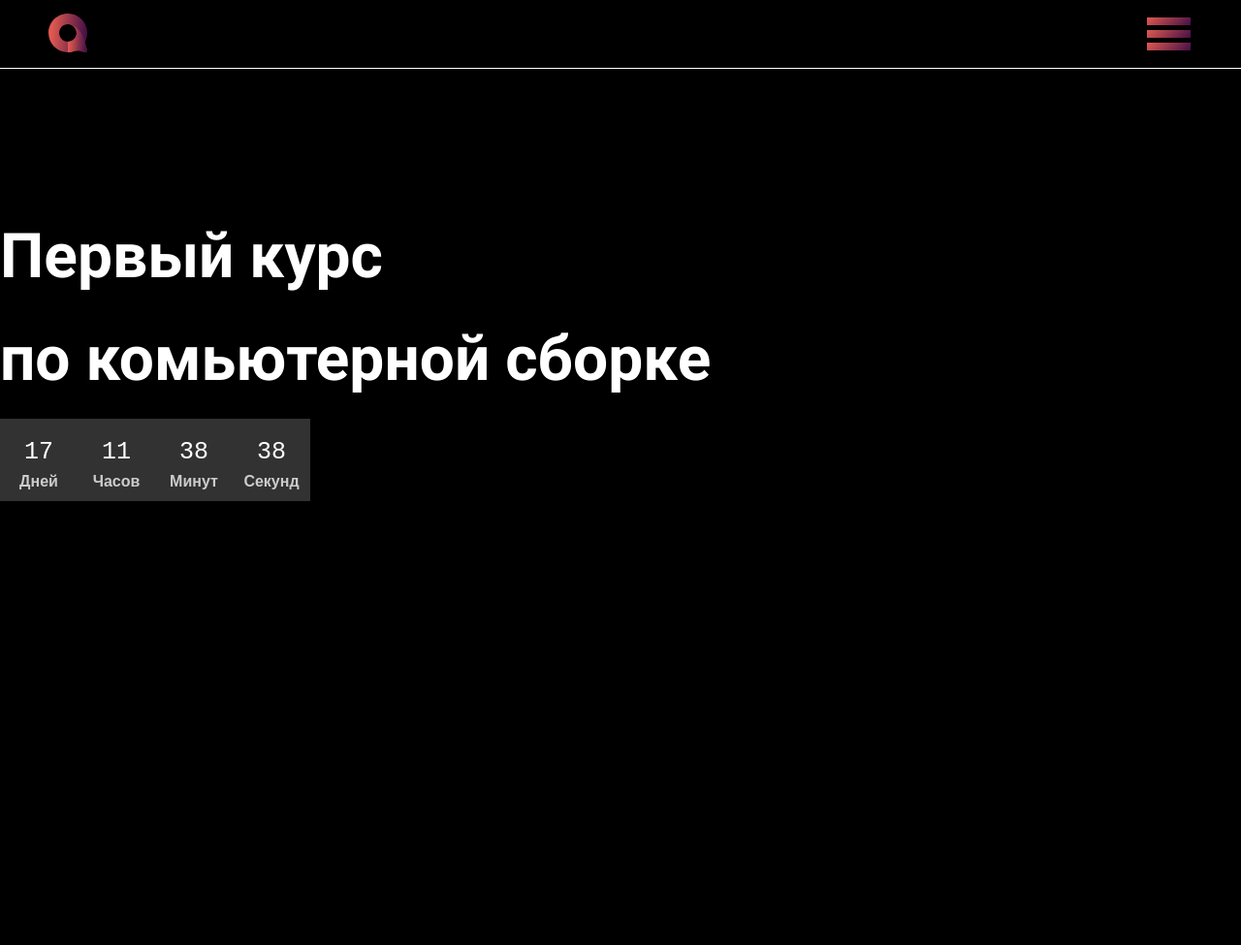
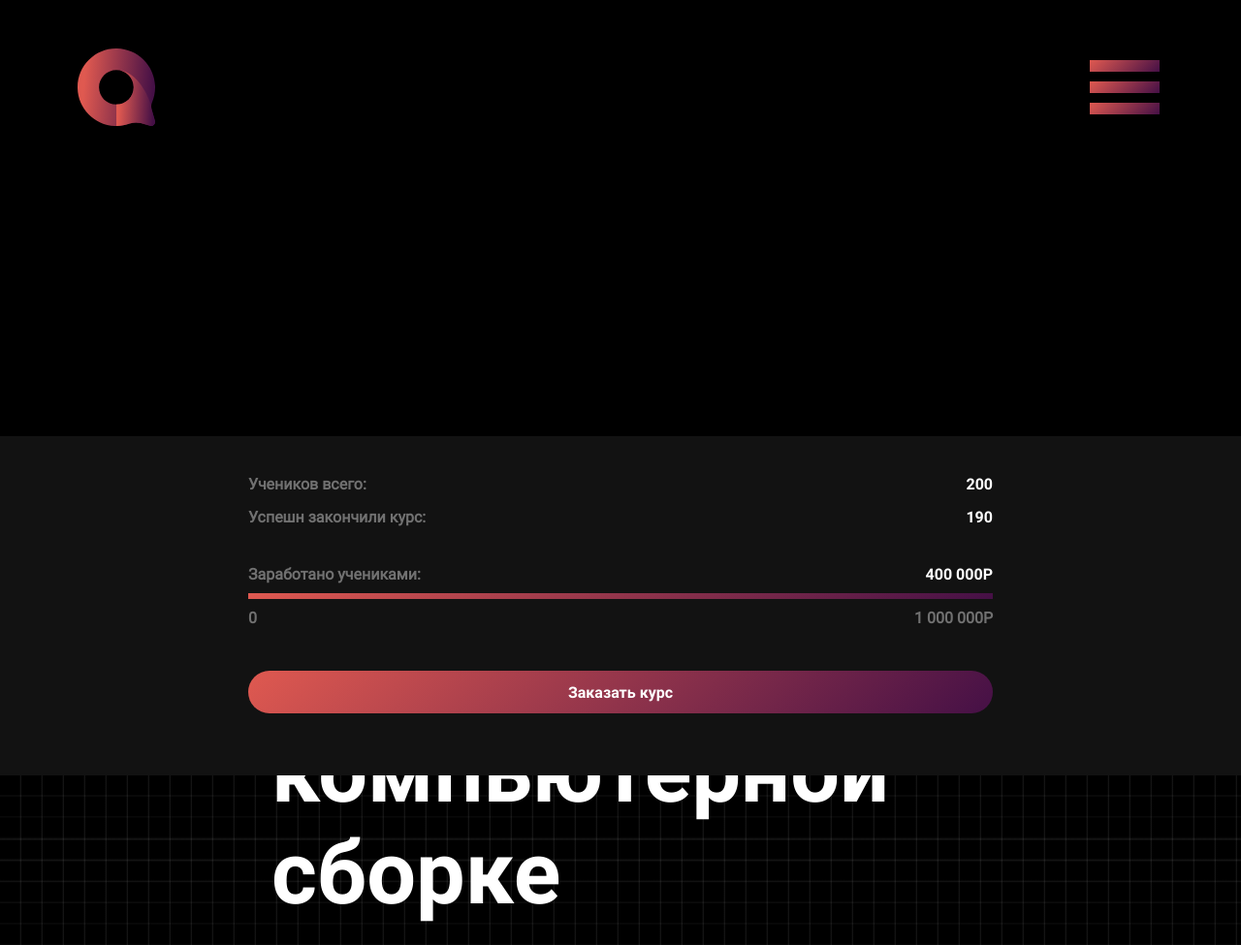
Before and after one commit to AlporiRoin/FirstCourseInComputerAssembly, a plain HTML site: page index.html in a window 1280 px wide. Shown: the top 975 px of the page at 97% size. Drawn offline with Linux system fonts and the light colour scheme.

Commit message:
Add files via upload

```diff
--- a/index.html
+++ b/index.html
@@ -49,7 +49,7 @@
 			<div class="header-content">
 				<h>
 					Первый курс<br>
-					по комьютерной сборке
+					по компьютерной сборке
 				</h>
 				<div class="header-content__counter">
 					<div class="counter__box">
@@ -72,7 +72,7 @@
 			</div>
 			<div class="header-content__last-line">
 				<div class="header-content__box">
-					<button>Заказать курс</button>
+					<button class="header-content__button">Заказать курс</button>
 					<div class="last-line__people">
 						<div class="last-line__all-students">
 							<h1 class="all-students__title">Учеников всего:</h1>
@@ -96,6 +96,7 @@
 							<h1 class="earned-students__finish">1 000 000P</h1>
 						</div>
 					</div>
+					<button id="device-content__button" >Заказать курс</button>
 				</div>
 			</div>
 		</header>
--- a/style.css
+++ b/style.css
@@ -1123,7 +1123,7 @@ body {
 	header {
 		position: relative;
 		width: 100%;
-		height: 1280px;
+		height: 100vh;
 		background-image: url(./static/picture/main-screen__bgc.svg);
 		background-position: 80% 20%;
 		background-size: cover;
@@ -1139,36 +1139,41 @@ body {
 		position: relative;
 		display: flex;
 		width: 100%;
-		outline: 1px solid white;
 	}
 
 	.device-menu__logotip {
 		position: relative;
-		margin-left: 50px;
-		margin-right: auto;
-		margin-top: 14px;
+		margin-left: 80px;
+		margin-right: auto;
+		margin-top: 50px;
+		margin-bottom: 50px;
+	}
+
+	.device-menu__logotip img {
+		width: 80px;
+		height: 80px;
 	}
 
 	.device-menu__block {
 		position: relative;
-		width: 50px;
-		height: 50px;
-		margin-left: auto;
-		margin-right: 50px;
+		width: 80px;
+		height: 80px;
+		margin-left: auto;
+		margin-right: 80px;
+		margin-top: 50px;
+		margin-bottom: 50px;
+		border: none;
+		background-color: rgba(0,0,0,0);
+	}
+
+	.device-menu__line {
+		position: relative;
+		width: 90%;
+		height: 12px;
+		margin-left: auto;
+		margin-right: auto;
 		margin-top: 10px;
 		margin-bottom: 10px;
-		border: none;
-		background-color: rgba(0,0,0,0);
-	}
-
-	.device-menu__line {
-		position: relative;
-		width: 90%;
-		height: 8px;
-		margin-left: auto;
-		margin-right: auto;
-		margin-top: 5px;
-		margin-bottom: 5px;
 		background: linear-gradient(-45deg,  #451046, #DF5950);
 	}
 
@@ -1179,16 +1184,19 @@ body {
 
 	.header-content {
 		position: relative;
-		line-height: 90px;
+		width: 720px;
+		margin-top: 300px;
+		margin-left: auto;
+		margin-right: auto;
+		padding-top: 50px;
+		padding-bottom: 50px;
+	}
+
+	.header-content h {
+		position: relative;
 		margin-top: 150px;
-		margin-left: auto;
-		margin-right: auto;
-	}
-
-	.header-content h {
-		position: relative;
-		color: white;
-		font-size: 64px;
+		color: white;
+		font-size: 90px;
 		font-family: Roboto700;
 	}
 
@@ -1196,39 +1204,46 @@ body {
 		position: relative;
 		width: 100%;
 		display: flex;
+		margin-top: 100px;
 	}
 
 	.counter__box {
 		position: relative;
-		width: 80px;
-		height: 85px;
-		background-color: #323232;
+		width: 140px;
+		height: 160px;
+		margin-left: auto;
+		margin-right: auto;
+		background-color: rgb(50, 50, 50);
 	}
 
 	.counter__box:first-child {
 		margin-left: 0px;
 	}
 
+	.counter__box:last-child {
+		margin-right: 0px;
+	}
+
 	.counter__box>p {
 		text-align: center;
 		color: white;
-		font-size: 25px;
+		font-size: 40px;
 		font-family: 'Courier New', Courier, monospace;
-		margin-top: -10px;
+		margin-top: 40px;
 	}
 
 	.counter__box>h5 {
 		color: #CCCCCC;
-		font-size: 16px;
+		font-size: 20px;
 		font-family: Arial, Helvetica, sans-serif;
 		text-align: center;
-		margin-top: -60px;
+		margin-top: 20px;
 	}
 
 	.header-content__last-line {
 		position: absolute;
 		width: 100%;
-		height: 130px;
+		height: 350px;
 		background-color: #121212;
 		bottom: 0;
 		display: flex;
@@ -1236,14 +1251,19 @@ body {
 
 	.header-content__box {
 		position: relative;
-		margin-right: auto;
-		margin-left: auto;
-		display: flex;
-	}
-
-	.header-content__last-line button {
-		position: relative;
-		width: 170px;
+		width: 60%;
+		margin-right: auto;
+		margin-left: auto;
+	}
+
+	.header-content__button {
+		display: none;
+	}
+
+	#device-content__button {
+		position: relative;
+		display: block;
+		width: 100%;
 		height: 44px;
 		border: none;
 		border-radius: 50px;
@@ -1258,7 +1278,7 @@ body {
 
 	.last-line__people {
 		position: relative;
-		height: 100%;
+		width: 100%;
 		margin-right: auto;
 		margin-left: auto;
 	}
@@ -1266,6 +1286,7 @@ body {
 	.last-line__all-students {
 		position: relative;
 		display: flex;
+		width: 100%;
 		margin-top: 40px;
 		margin-right: auto;
 		margin-left: auto;
@@ -1277,6 +1298,8 @@ body {
 		font-family: Roboto400;
 		color: rgb(255,255,255);
 		opacity: 40%;
+		margin-left: 0px;
+		margin-right: auto;
 	}
 
 	.all-students__quantity {
@@ -1284,6 +1307,8 @@ body {
 		font-size: 16px;
 		font-family: Roboto700;
 		color: rgb(255,255,255);
+		margin-right: 0px;
+		margin-left: auto;
 	}
 
 	.last-line__completed-course {
@@ -1301,6 +1326,8 @@ body {
 		font-family: Roboto400;
 		color: rgb(255,255,255);
 		opacity: 40%;
+		margin-left: 0px;
+		margin-right: auto;
 	}
 
 	.completed-course__quantity {
@@ -1308,18 +1335,19 @@ body {
 		font-size: 16px;
 		font-family: Roboto700;
 		color: rgb(255,255,255);
+		margin-left: auto;
+		margin-right: 0px;
 	}
 
 	.last-line__earned-students {
 		position: relative;
-		height: 100%;
 		margin-right: auto;
 		margin-left: auto;
 	}
 
 	.earned-students__text {
 		position: relative;
-		width: 40%;
+		width: 100%;
 		display: flex;
 		margin-top: 40px;
 	}
@@ -1330,12 +1358,16 @@ body {
 		font-family: Roboto400;
 		color: rgb(255,255,255);
 		opacity: 40%;
+		margin-left: 0px;
+		margin-right: auto;
 	}
 
 	.earned-students__quantity {
 		font-size: 16px;
 		font-family: Roboto700;
 		color: rgb(255,255,255);
+		margin-left: auto;
+		margin-right: 0px;
 	}
 
 	.earned-students__result {
@@ -1347,7 +1379,6 @@ body {
 		position: relative;
 		width: 100%;
 		height: 6px;
-		background-color: rgb(255,255,255);
 		margin-top: 10px;
 	}
 
@@ -1370,6 +1401,8 @@ body {
 		font-family: Roboto400;
 		color: rgb(255,255,255);
 		opacity: 40%;
+		margin-left: 0px;
+		margin-right: auto;
 	}
 
 	.earned-students__finish {
@@ -1378,6 +1411,8 @@ body {
 		font-family: Roboto400;
 		color: rgb(255,255,255);
 		opacity: 40%;
+		margin-left: auto;
+		margin-right: 0px;
 	}
 
 	section {
@@ -1395,23 +1430,24 @@ body {
 
 	main {
 		position: relative;
-		margin-left: auto;
-		margin-right: auto;
+		width: 100%;
 	}
 
 	.about {
 		position: relative;
 		width: 100%;
-		display: flex;
-		top: 200px;
+		top: 350px;
 	}
 
 	.about__frame {
 		position: relative;
+		width: 500px;
 		height: 500px;
 		border: 30px solid transparent;
 		border-image: linear-gradient(-45deg, #7C6AFA, #C89AFC);
 		border-image-slice: 1;
+		margin-left: auto;
+		margin-right: auto;
 	}
 
 	.about__frame img {
@@ -1421,6 +1457,15 @@ body {
 
 	.about__text {
 		position: relative;
+		width: 90%;
+		margin-left: auto;
+		margin-right: auto;
+		margin-top: 150px;
+		margin-bottom: 180px;
+		padding-top: 10px;
+		padding-bottom: 100px;
+		padding-left: 100px;
+		padding-right: 100px;
 	}
 
 	.about-text__title {
@@ -1428,19 +1473,19 @@ body {
 		color: white;
 		font-family: Roboto700;
 		font-size: 40px;
-		margin-left: 130px;
-		margin-right: auto;
 		margin-top: 14%;
+		text-align: center;
 	}
 
 	.about-text__subtitle {
 		position: relative;
 		color: white;
 		font-family: Roboto400;
-		font-size: 16px;
+		font-size: 22px;
 		opacity: 40%;
 		line-height: 1.6;
 		margin-top: 4%;
+		text-align: center;
 	}
 
 	.start {
```
